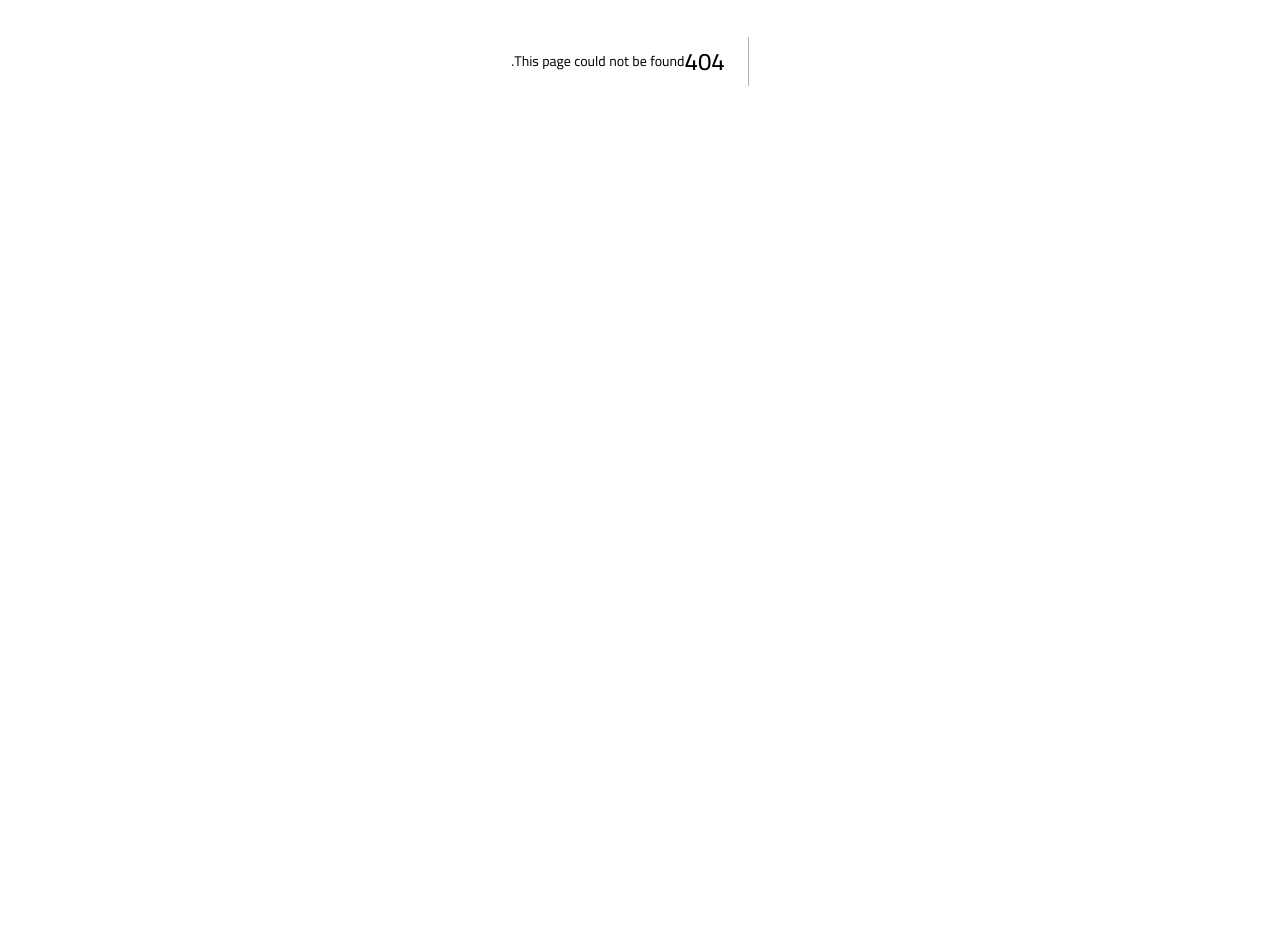
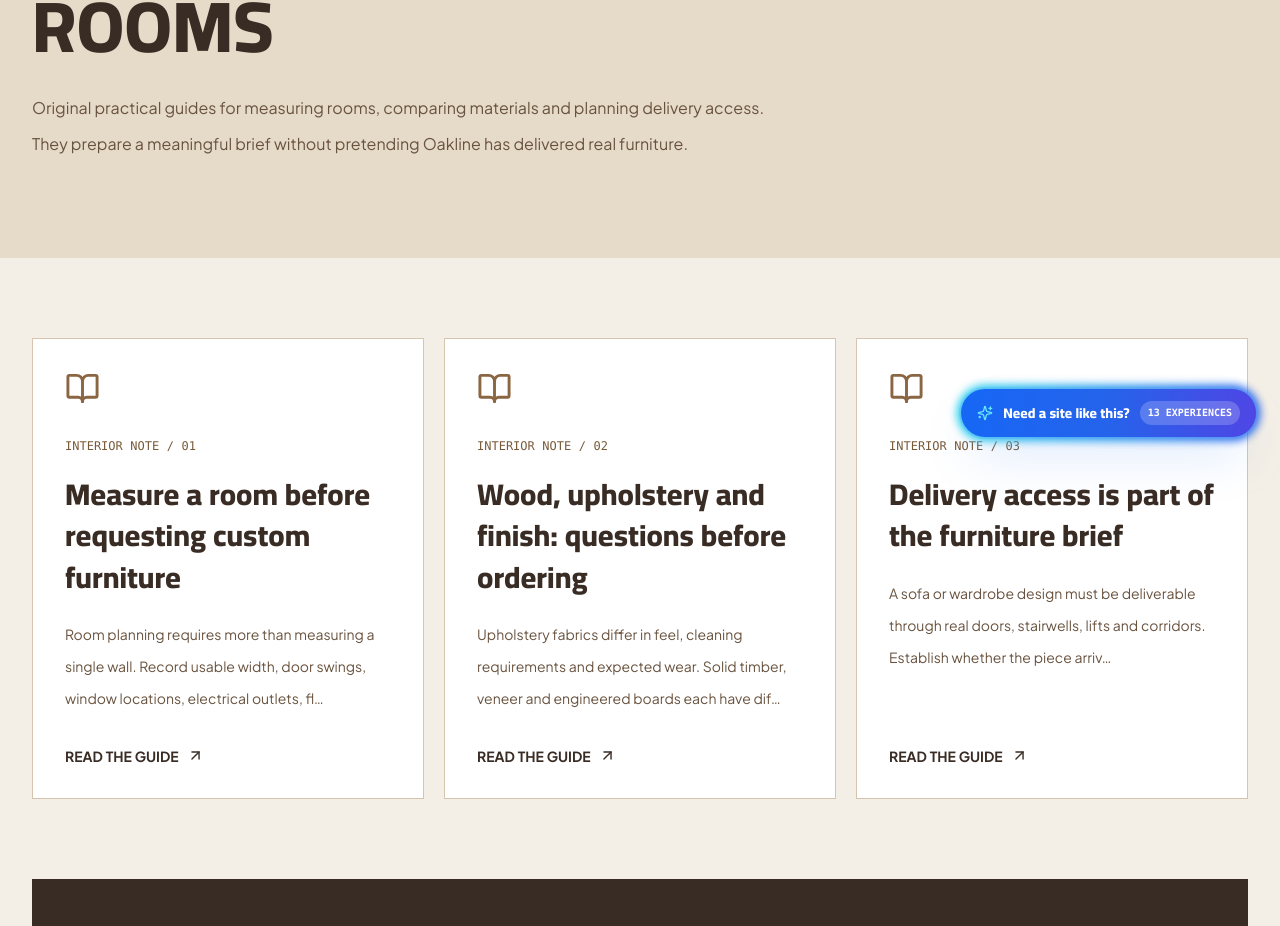
Before and after one commit to mykholy/mavvix_demos, a Next.js app: page /en/preview/furniture/journal in a window 1280 px wide. Before the commit this address had no page. Shown: the part 339-1265 px from the top of the page. Before the commit the page ends 800 px from the top, so only its background shows below. Built offline with nearby package versions, Linux system fonts and the light colour scheme; a web font is replaced by a local one.

Commit message:
content(oakline): furniture interior buyer guidance route journal/page.tsx

```diff
--- /dev/null
+++ b/src/app/[locale]/preview/furniture/journal/page.tsx
@@ -0,0 +1,18 @@
+import Link from 'next/link';
+import type { Locale } from '@/lib/i18n/config';
+import { OAKLINE,oakPath,oakText } from '@/lib/verticals/furniture/data';
+import { BookOpen,ArrowUpRight,Ruler } from 'lucide-react';
+export default function FurnitureJournal({params:{locale}}:{params:{locale:Locale}}){
+ const ar=locale==='ar';
+ return <div><section className="bg-[#E6DAC8] py-16 sm:py-24"><div className="max-w-7xl mx-auto px-5 sm:px-8">
+  <p className="text-xs tracking-widest text-[#785A3A] font-bold">OAKLINE / THE ROOM NOTES</p><h1 className="oakline-display text-4xl sm:text-7xl mt-6">{ar?'اختيار الأثاث يبدأ بمعلومة مفيدة':'THOUGHTFUL READING FOR REAL ROOMS'}</h1>
+  <p className="text-[#68533F] leading-9 max-w-3xl mt-7">{ar?'أدلة عن قياس الغرفة والخامات وتوصيل القطع. نصائح عملية تساعدك تجهز استفسارًا واضحًا قبل أي شراء.':'Original practical guides for measuring rooms, comparing materials and planning delivery access. They prepare a meaningful brief without pretending Oakline has delivered real furniture.'}</p>
+ </div></section>
+ <section className="max-w-7xl mx-auto px-5 sm:px-8 py-20 grid lg:grid-cols-3 gap-5">{OAKLINE.articles.map((a,i)=><Link key={a.slug} href={oakPath(locale,'journal/'+a.slug)} className="bg-white border border-[#D6C4AE] p-8 min-h-[360px] flex flex-col hover:bg-[#F0E5D7]">
+  <BookOpen size={35} className="text-[#8B6642]"/><p className="text-xs font-mono mt-8 text-[#785A3A]">INTERIOR NOTE / 0{i+1}</p>
+  <h2 className="oakline-display text-3xl mt-5 leading-snug">{oakText(a.title,locale)}</h2><p className="text-sm leading-8 text-[#69533F] mt-5">{oakText(a.summary,locale)}</p>
+  <span className="mt-auto pt-8 inline-flex gap-2 font-bold text-sm items-center">{ar?'اقرأ الدليل':'READ THE GUIDE'}<ArrowUpRight size={17}/></span>
+ </Link>)}</section>
+ <section className="max-w-7xl mx-auto px-5 sm:px-8 pb-20"><div className="bg-[#392C24] text-white p-8 sm:p-12"><Ruler size={35} className="text-[#E1BA89]"/><h2 className="oakline-display text-3xl mt-6">{ar?'جهز المقاسات وخليك واقعي في طلبك':'Start with your actual room dimensions'}</h2><Link className="inline-flex mt-7 bg-[#E1BA89] text-[#392C24] px-7 py-4 text-sm font-black" href={oakPath(locale,'quote')}>{ar?'سلة طلب التسعير':'CREATE A NONBINDING QUOTE'}</Link></div></section>
+ </div>;
+}
```
